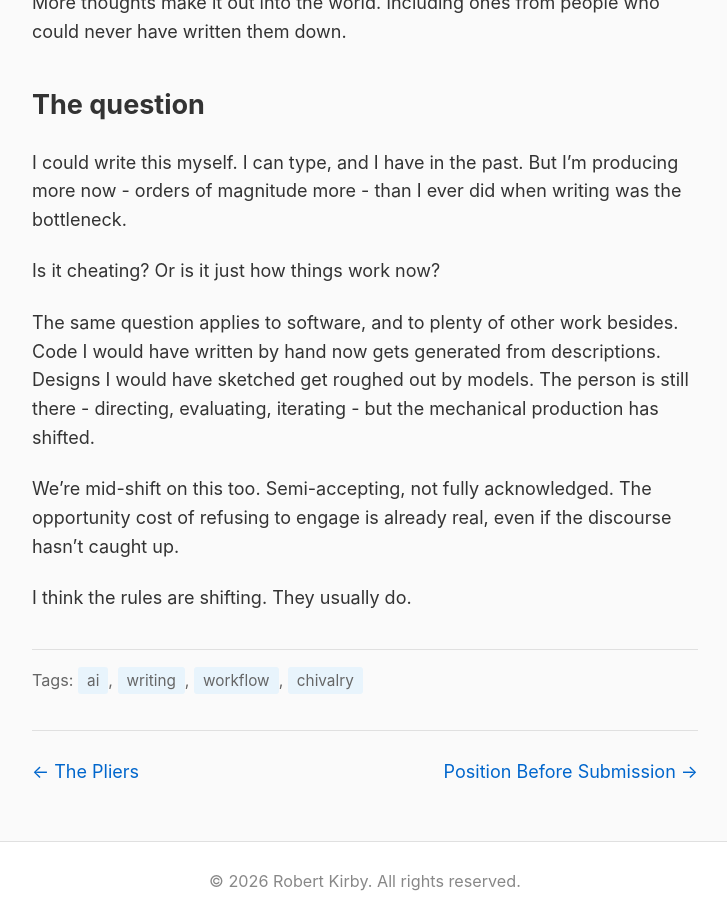
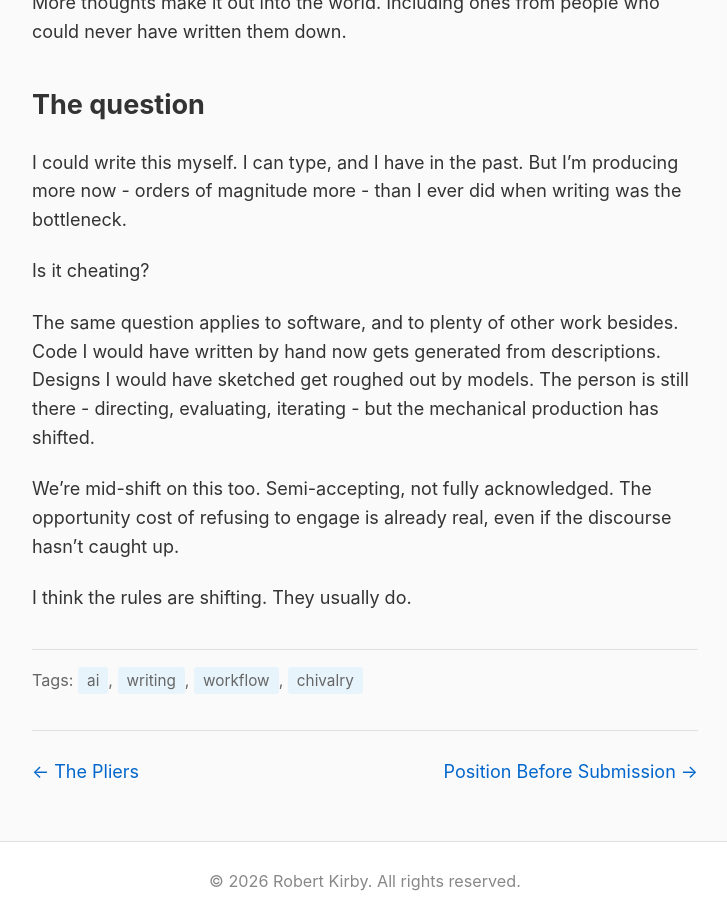
Before and after one commit to rob137/rob137.github.io, a Jekyll site: the page built from _posts/2026-01-03-is-it-cheating.md, in a window 1280 px wide and 900 px high, scrolled down 2908 px. Shown: the whole window, without its empty margins (275-1002 px from the left). Built offline with Jekyll 4.4.1, drawn with Linux system fonts in a browser that asks for light colours.

Commit message:
Tighten question in Is It Cheating
Drop redundant "Or is it just..." - let the question stand alone.

🤖 Generated with [Claude Code](https://claude.com/claude-code)

Co-Authored-By: Claude Opus 4.5 <noreply@anthropic.com>

```diff
--- a/_posts/2026-01-03-is-it-cheating.md
+++ b/_posts/2026-01-03-is-it-cheating.md
@@ -58,7 +58,7 @@ More thoughts make it out into the world. Including ones from people who could n
 
 I could write this myself. I can type, and I have in the past. But I'm producing more now - orders of magnitude more - than I ever did when writing was the bottleneck.
 
-Is it cheating? Or is it just how things work now?
+Is it cheating?
 
 The same question applies to software, and to plenty of other work besides. Code I would have written by hand now gets generated from descriptions. Designs I would have sketched get roughed out by models. The person is still there - directing, evaluating, iterating - but the mechanical production has shifted.
 
```
